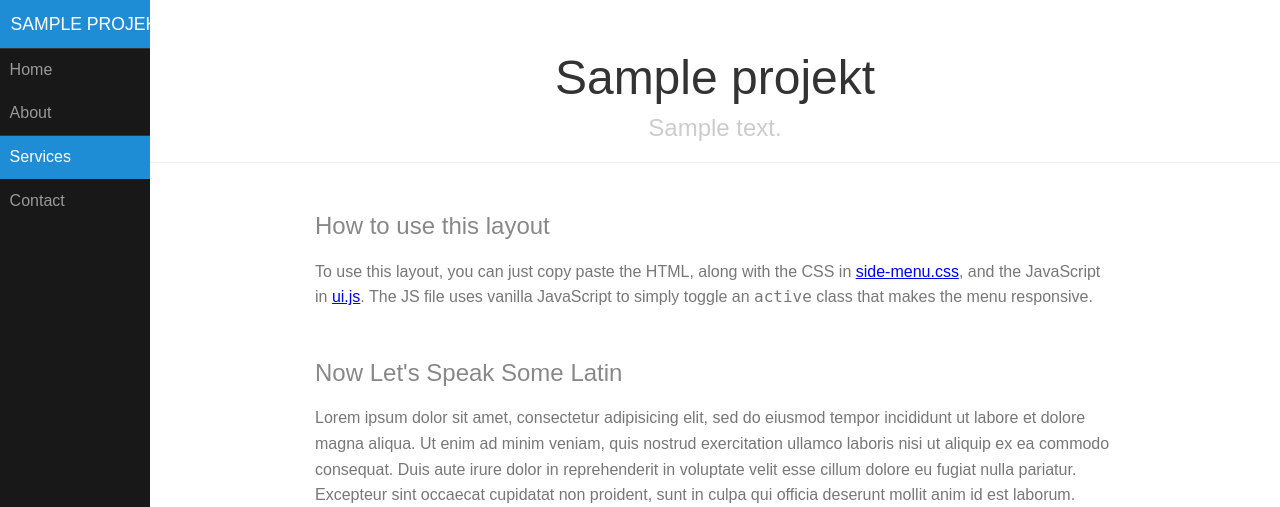
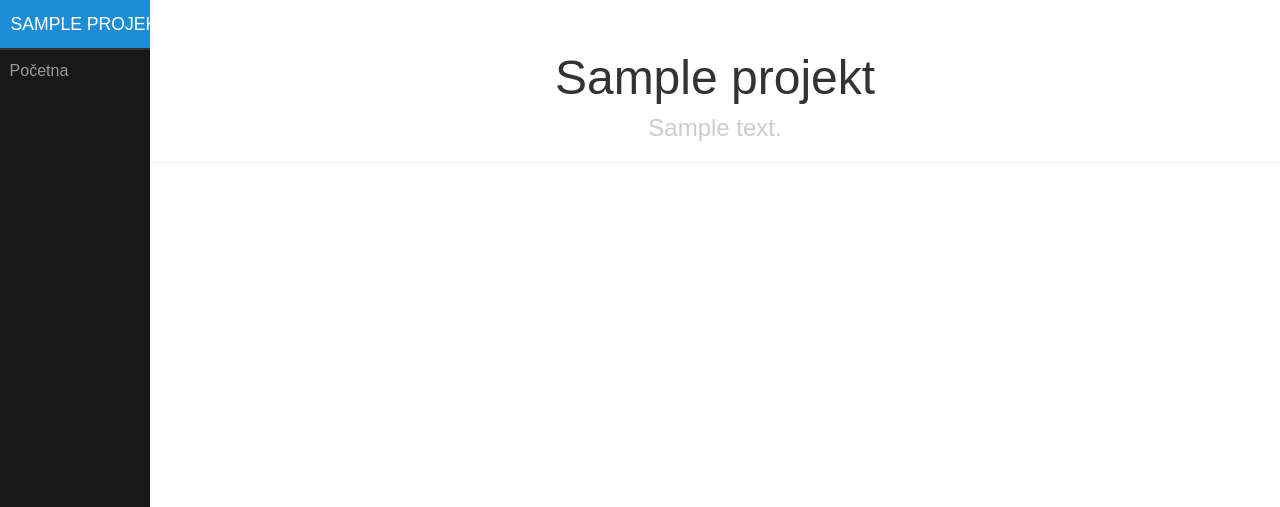
Before and after one commit to ntuckovic/fps, a Django app: template fps_glavni/templates/base.html in a window 1280 px wide. Shown: the top 507 px of the page. Run offline with Django 3.2, Linux system fonts and the light colour scheme; the template is opened without the code that fills it: most values are stand-ins (such as "Sample title", 1, 10 or a date in 2020); some libraries are stand-ins or nearby versions; grey boxes are pictures that could not be loaded.

Commit message:
views ne diram više

```diff
--- a/fps_glavni/templates/base.html
+++ b/fps_glavni/templates/base.html
@@ -1,7 +1,7 @@
 {% load staticfiles %}
 
 <!DOCTYPE html>
-<html lang="en"><head><meta http-equiv="Content-Type" content="text/html; charset=UTF-8">
+<html lang="hr"><head><meta http-equiv="Content-Type" content="text/html; charset=UTF-8">
 
 	<meta charset="utf-8">
     <meta name="viewport" content="width=device-width, initial-scale=1.0">
@@ -18,6 +18,17 @@
 	    <!--[if gt IE 8]><!-->
 	        <link rel="stylesheet" href="{% static 'css/1.17.30_side_menu.css' %}">
 	    <!--<![endif]-->
+
+	    {% block sources %}
+	    	<!-- Load c3.css -->
+			<link href="{% static 'deps/c3/c3.min.css' %}" rel="stylesheet" type="text/css">
+			<!-- Load d3.js and c3.js -->
+			<script src="{% static 'deps/c3/d3.min.js' %}" charset="utf-8"></script>
+			<script src="{% static 'deps/c3/c3.min.js' %}"></script>
+	    {% endblock %}
+	    {% block head-script %}
+
+	    {% endblock %}
 	</head>
 	<body>
 
@@ -36,14 +47,13 @@
 			            </a>
 
 			            <ul>
-			                <li><a href="./Side Menu – Layout Examples – Pure_files/Side Menu – Layout Examples – Pure.html">Home</a></li>
-			                <li><a href="./Side Menu – Layout Examples – Pure_files/Side Menu – Layout Examples – Pure.html">About</a></li>
-
-			                <li class="menu-item-divided pure-menu-selected">
-			                    <a href="./Side Menu – Layout Examples – Pure_files/Side Menu – Layout Examples – Pure.html">Services</a>
+			            	{% block linkovi %}
+			                <li class="menu-item-divided {% if ctx == 'Početna' %}pure-menu-selected{% endif %}">
+			                	<a href="{% url 'url_glavni:fps_index' %}">
+			                		Početna
+			                	</a>
 			                </li>
-
-			                <li><a href="./Side Menu – Layout Examples – Pure_files/Side Menu – Layout Examples – Pure.html">Contact</a></li>
+			                {% endblock %}
 			            </ul>
 			        </div>
 			    </div>
@@ -55,35 +65,9 @@
 			        </div>
 
 			        <div class="content">
-			            <h2 class="content-subhead">How to use this layout</h2>
-			            <p>
-			                To use this layout, you can just copy paste the HTML, along with the CSS in <a href="http://purecss.io/css/layouts/side-menu.css" alt="Side Menu CSS">side-menu.css</a>, and the JavaScript in <a href="http://purecss.io/js/ui.js">ui.js</a>. The JS file uses vanilla JavaScript to simply toggle an <code>active</code> class that makes the menu responsive.
-			            </p>
+			            {% block content %}
 
-			            <h2 class="content-subhead">Now Let's Speak Some Latin</h2>
-			            <p>
-			                Lorem ipsum dolor sit amet, consectetur adipisicing elit, sed do eiusmod tempor incididunt ut labore et dolore magna aliqua. Ut enim ad minim veniam, quis nostrud exercitation ullamco laboris nisi ut aliquip ex ea commodo consequat. Duis aute irure dolor in reprehenderit in voluptate velit esse cillum dolore eu fugiat nulla pariatur. Excepteur sint occaecat cupidatat non proident, sunt in culpa qui officia deserunt mollit anim id est laborum.
-			            </p>
-
-			            <div class="pure-g">
-			                <div class="pure-u-1-4">
-			                    <img class="pure-img-responsive" src="./Side Menu – Layout Examples – Pure_files/9069037713_1752f5daeb.jpg" alt="Peyto Lake">
-			                </div>
-			                <div class="pure-u-1-4">
-			                    <img class="pure-img-responsive" src="./Side Menu – Layout Examples – Pure_files/9069585985_80da8db54f.jpg" alt="Train">
-			                </div>
-			                <div class="pure-u-1-4">
-			                    <img class="pure-img-responsive" src="./Side Menu – Layout Examples – Pure_files/9121446012_c1640e42d0.jpg" alt="T-Shirt Store">
-			                </div>
-			                <div class="pure-u-1-4">
-			                    <img class="pure-img-responsive" src="./Side Menu – Layout Examples – Pure_files/9086701425_fda3024927.jpg" alt="Mountain">
-			                </div>
-			            </div>
-
-			            <h2 class="content-subhead">Try Resizing your Browser</h2>
-			            <p>
-			                Lorem ipsum dolor sit amet, consectetur adipisicing elit, sed do eiusmod tempor incididunt ut labore et dolore magna aliqua. Ut enim ad minim veniam, quis nostrud exercitation ullamco laboris nisi ut aliquip ex ea commodo consequat. Duis aute irure dolor in reprehenderit in voluptate velit esse cillum dolore eu fugiat nulla pariatur. Excepteur sint occaecat cupidatat non proident, sunt in culpa qui officia deserunt mollit anim id est laborum.
-			            </p>
+			            {% endblock %}
 			        </div>
 			    </div>
 			</div>
--- a/fps_glavni/views.py
+++ b/fps_glavni/views.py
@@ -13,7 +13,7 @@ class IndexView(TemplateView):
         context = {}
 
         context["projekt"] = "FPS - HR"
-        context["desc"] = "Prikaz financiranja političkih stranaka u RH"
-        context["ctx"] = "Početna"
+        context["desc"] = u"Prikaz financiranja političkih stranaka u RH"
+        context["ctx"] = u"Početna"
 
         return render_to_response(self.template_name, context, context_instance=RequestContext(request, context))
```
Also changed, not shown: fps_glavni/templates/index.html (+11 -2 lines).
